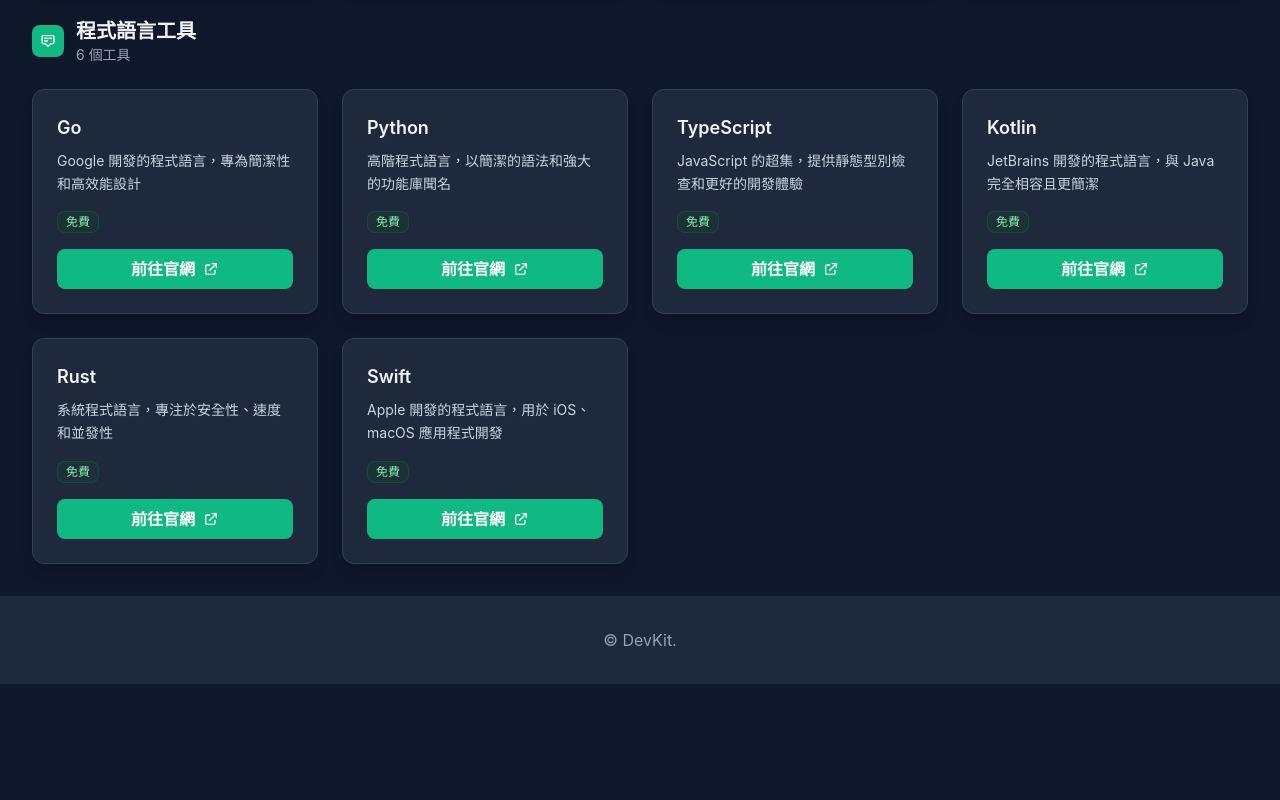
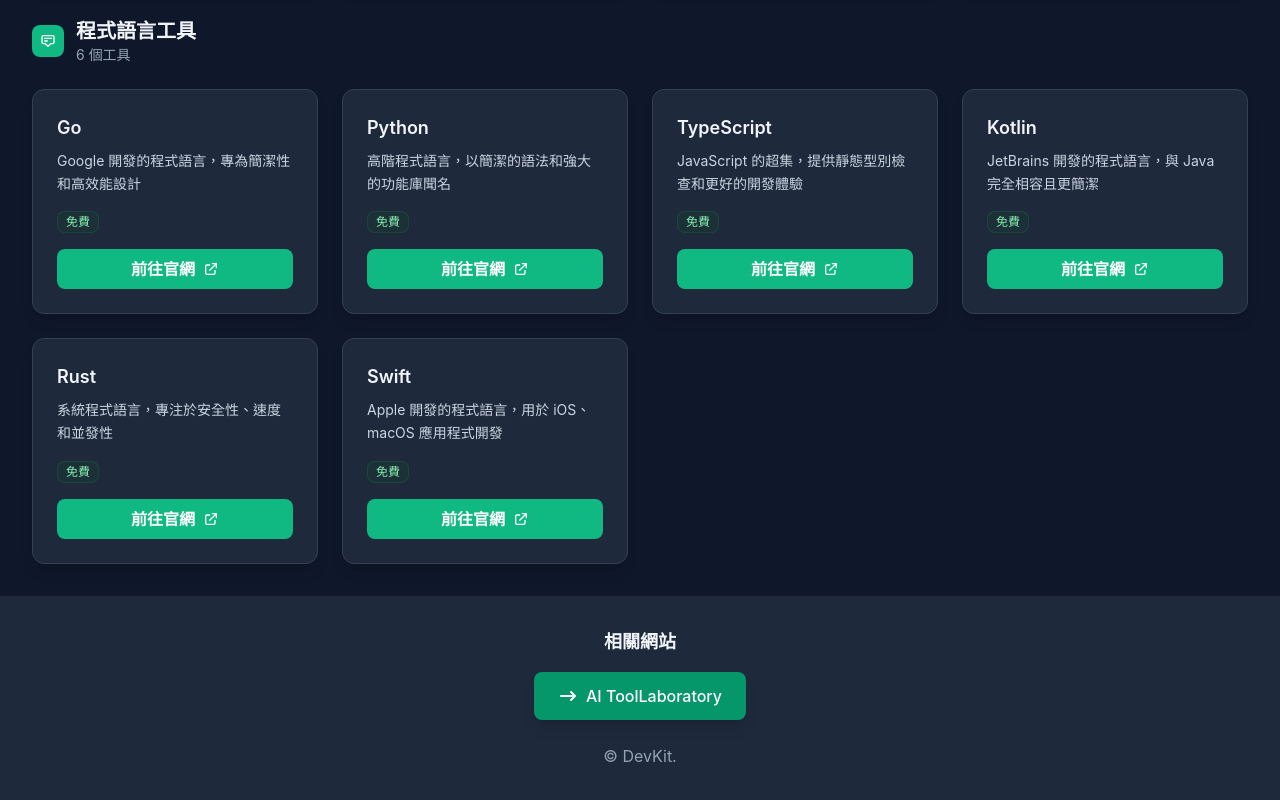
Before and after one commit to Kevin42127/DevKit, a Next.js app: page / in a window 1280 px wide. Shown: the part 10999-11799 px from the top of the page. Before the commit the page ends 11683 px from the top, so only its background shows below. Built offline with nearby package versions, Linux system fonts and the light colour scheme.

Commit message:
Update footer button to use brand emerald color with simple hover effect

```diff
--- a/app/page.tsx
+++ b/app/page.tsx
@@ -107,10 +107,30 @@
 
       {/* 頁尾 */}
         <footer className="bg-dark-800 text-dark-200 py-8">
-          <div className="max-w-7xl mx-auto px-4 sm:px-6 lg:px-8 text-center">
-            <p className="text-dark-400">
-              © DevKit.
-            </p>
+          <div className="max-w-7xl mx-auto px-4 sm:px-6 lg:px-8">
+            <div className="text-center mb-6">
+              <h3 className="text-lg font-semibold text-dark-100 mb-4">
+                相關網站
+              </h3>
+              <div className="flex justify-center">
+                <a
+                  href="https://toollaboratory.vercel.app/"
+                  target="_blank"
+                  rel="noopener noreferrer"
+                  className="inline-flex items-center gap-2 px-6 py-3 bg-emerald-600 hover:bg-emerald-700 text-white font-medium rounded-lg shadow-lg transition-colors duration-200"
+                >
+                  <svg className="w-5 h-5" fill="currentColor" viewBox="0 0 20 20">
+                    <path fillRule="evenodd" d="M12.293 5.293a1 1 0 011.414 0l4 4a1 1 0 010 1.414l-4 4a1 1 0 01-1.414-1.414L14.586 11H3a1 1 0 110-2h11.586l-2.293-2.293a1 1 0 010-1.414z" clipRule="evenodd" />
+                  </svg>
+                  AI ToolLaboratory
+                </a>
+              </div>
+            </div>
+            <div className="text-center">
+              <p className="text-dark-400">
+                © DevKit.
+              </p>
+            </div>
           </div>
         </footer>
 
```
